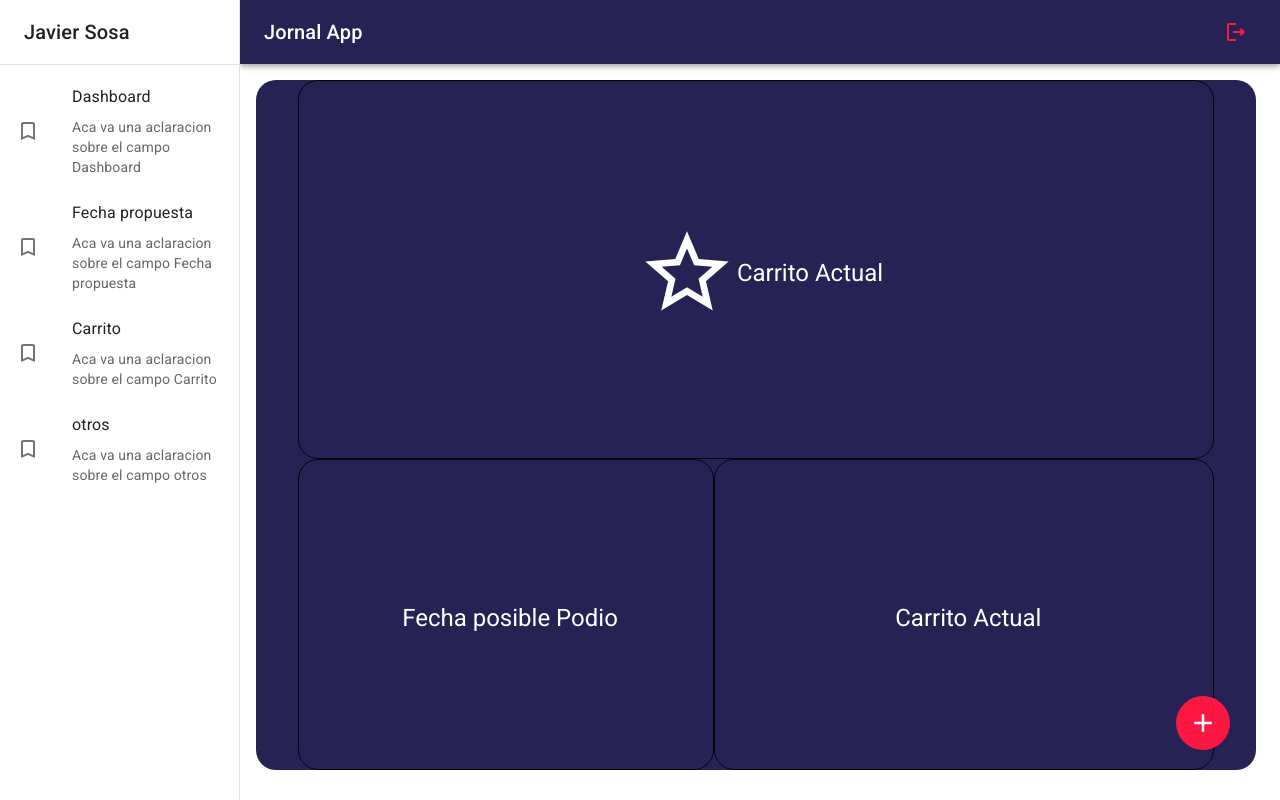
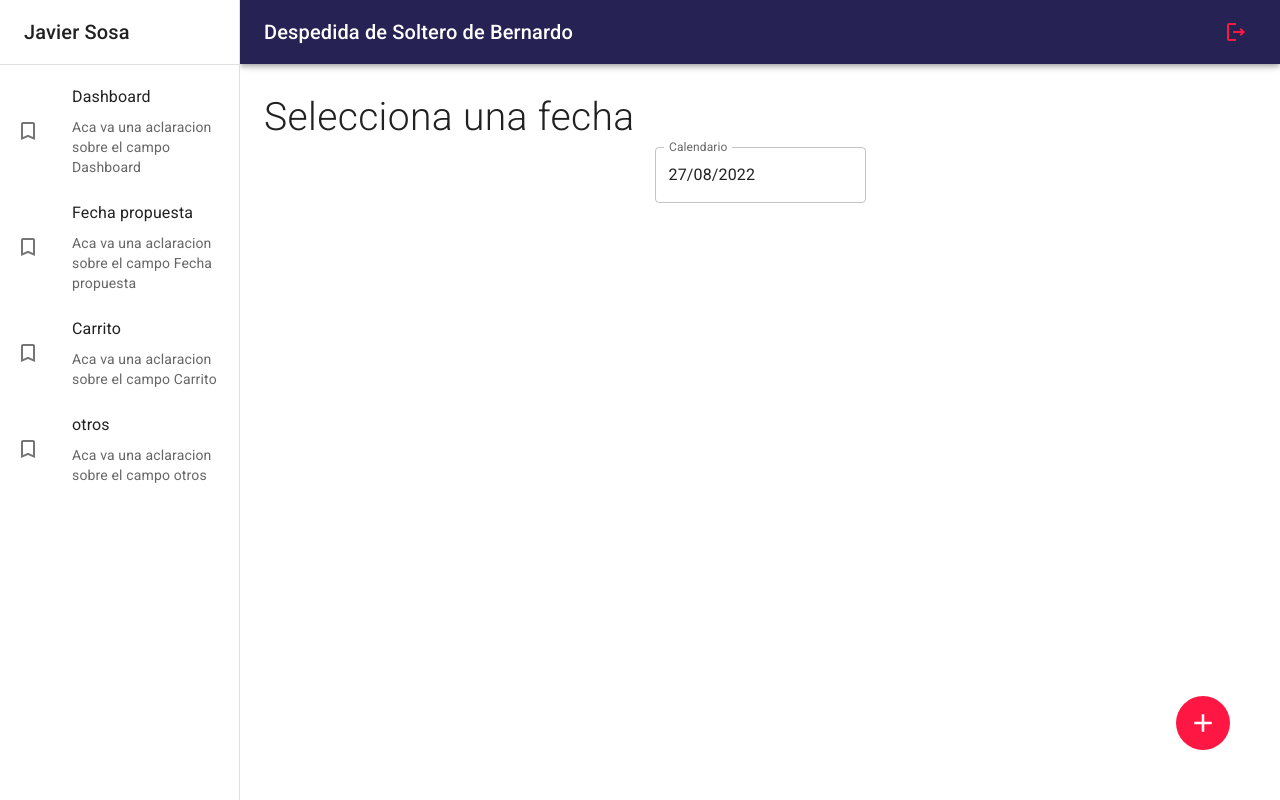
Before and after one commit to Janegro09/BasicLogin, a React (Vite) app: page / in a window 1280 px wide. Built offline with nearby package versions, Linux system fonts and the light colour scheme.

Commit message:
incluimos set state a fechas

```diff
--- a/package.json
+++ b/package.json
@@ -14,10 +14,12 @@
     "@mui/icons-material": "^5.10.2",
     "@mui/material": "^5.10.2",
     "@mui/x-date-pickers": "^5.0.0-beta.7",
+    "@reduxjs/toolkit": "^1.8.5",
     "date-fns": "^2.29.2",
     "dayjs": "^1.11.5",
     "react": "^18.2.0",
     "react-dom": "^18.2.0",
+    "react-redux": "^8.0.2",
     "react-router-dom": "6",
     "sweetalert2": "^11.4.29"
   },
--- a/src/journal/components/DateGalery.jsx
+++ b/src/journal/components/DateGalery.jsx
@@ -1,20 +1,23 @@
-import { Typography } from '@mui/material'
+import { Button, Typography } from '@mui/material'
 import React from 'react'
 
-export const DateGalery = ({fechas}) => {
+export const DateGalery = ({fechas, deleteDate}) => {
+
     return (
     <>
-    {fechas}
-    {/* <Typography sx={{display:'block'}}>
+    <Typography sx={{display:'block'}}>
         {fechas.map((v,i) => {
             return (
-                <Typography key={i} fontSize={ 20 } fontWeight='bold' sx={{m:2}} >
-                {i+1}) {v}
+                <Typography key={i} fontSize={ 20 } fontWeight='' sx={{m:2}} >
+                    {i+1} ) {v}
+                    <Button variant="outlined" color="error" sx={{ml: 2}}>
+                    x
+                    </Button>
                 </Typography>
                 )
             })
         }
-    </Typography> */}
+    </Typography>
     </>
   )
 }
--- a/src/journal/components/Navbar.jsx
+++ b/src/journal/components/Navbar.jsx
@@ -21,7 +21,7 @@ export const Navbar = ({  drawerWidth = 240 }) => {
             </IconButton>
 
             <Grid container direction='row' justifyContent='space-between' alignItems='center'>
-                <Typography variant='h6' noWrap component='div'> Jornal App</Typography>
+                <Typography variant='h6' noWrap component='div'> Despedida de Soltero de Bernardo</Typography>
 
                 <IconButton color='error' >
                     <LogoutOutlined />
--- a/src/journal/pages/JournalPage.jsx
+++ b/src/journal/pages/JournalPage.jsx
@@ -7,9 +7,9 @@ import { DateSelectionView, NothingSelectedView, ProductSelection } from '../vie
 export const JournalPage = () => {
   return (
     <JournalLayout>
-        <NothingSelectedView />
+        {/* <NothingSelectedView /> */}
 
-        {/* <DateSelectionView /> */}
+        <DateSelectionView />
 
         {/* <ProductSelection /> */}
 
--- a/src/journal/views/DateSelectionView.jsx
+++ b/src/journal/views/DateSelectionView.jsx
@@ -13,6 +13,7 @@ export const DateSelectionView = () => {
     const [ fecha, setFecha ] = useState(false);
     const [ fechaConf, setFechaConf ] = useState([]);
 
+
     const handleChangeDate = (e) => {
         let {$D, $y, $M} = e;
         const fecha = $D + "/" + ($M+1) + "/" + $y;
@@ -20,9 +21,6 @@ export const DateSelectionView = () => {
         setFecha(fecha);
         setValue(value);
     }
-    // useEffect(() => {
-    //     setFechaConf(fechaConf)
-    // })
 
     const saveDate = () => {
         Swal.fire({
@@ -32,16 +30,25 @@ export const DateSelectionView = () => {
             confirmButtonColor: '#655CC9'
         }).then((result) => {
             if (result.isConfirmed) {
+
                 if(fechaConf.includes(fecha))  {
                     Swal.fire('Seleccioná otra fecha porque esa ya existe', '', 'warning')
                     return
                 }
+
                 if(fechaConf.length>=3) fechaConf.shift()
-                fechaConf.push(fecha)
+
+                setFechaConf([...fechaConf, fecha])
+
                 Swal.fire('Fecha Guarda', '', 'success')
-                console.log(fechaConf)
             }})
     }
+
+    // useEffect(() => {
+    //     // setFechaConf(fechaConf)
+    //     console.log("llamado")
+    // }, [handleChangeDate, saveDate])
+
 
   return (
     <Grid
@@ -84,15 +91,7 @@ export const DateSelectionView = () => {
         </Grid>
 
         <DateGalery fechas={fechaConf} />
-        {/* <Grid container>
-        {
-            fechaConf.map(elem => {return (
-                <Grid item>
-                    {elem}
-                </Grid>)
-            })
-        }
-        </Grid> */}
+
     </Grid>
 
   )
```
Also changed, not shown: src/journal/views/NothingSelectedView.jsx (+4 -8 lines), 1 other file (tests, documents, lock files or other folders).
